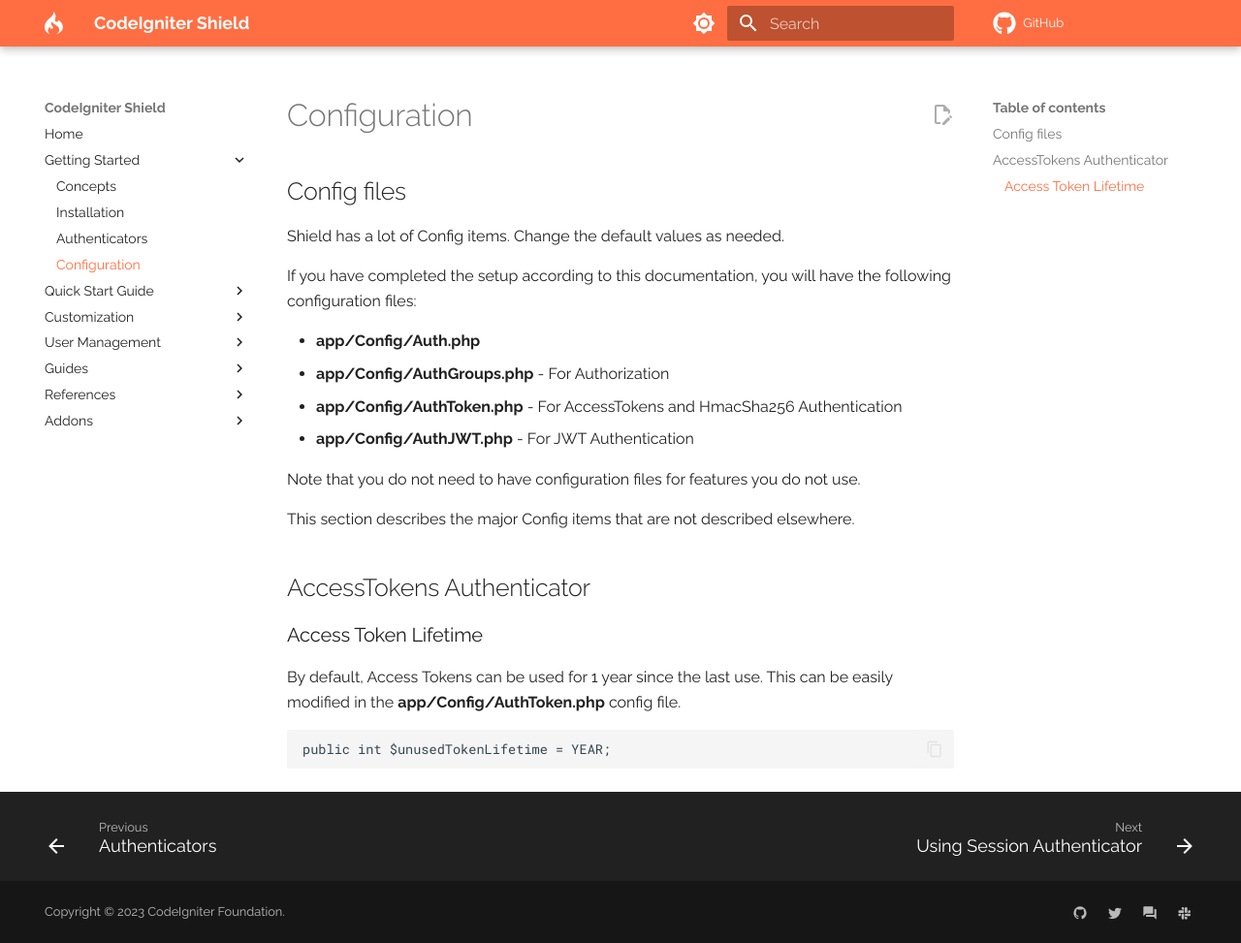
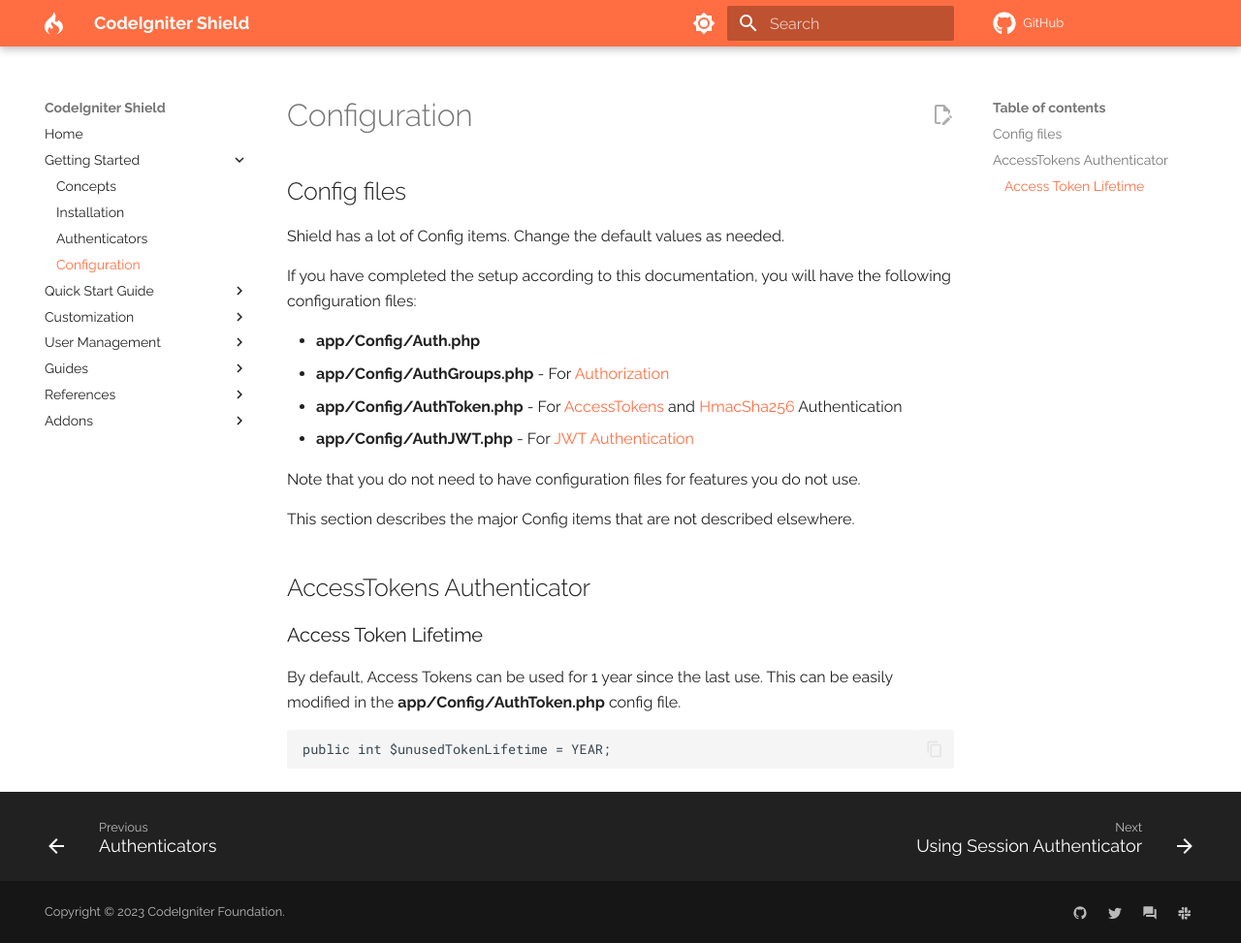
Before and after one commit to codeigniter4/shield, an MkDocs documentation site: the page built from docs/getting_started/configuration.md, in a window 1280 px wide and 973 px high. Shown: the whole window at 97% size. Built offline with MkDocs 1.6.1 and Material for MkDocs 9.7.7, drawn with Linux system fonts in a browser that asks for light colours; comment, search, counter and statistics services are not loaded; a style sheet for code colours, icons or effects is not loaded; part of the change alters nothing that is shown.

```diff
--- a/docs/getting_started/configuration.md
+++ b/docs/getting_started/configuration.md
@@ -8,9 +8,9 @@ If you have completed the setup according to this documentation, you will have
 the following configuration files:
 
 - **app/Config/Auth.php**
-- **app/Config/AuthGroups.php** - For Authorization
-- **app/Config/AuthToken.php** - For AccessTokens and HmacSha256 Authentication
-- **app/Config/AuthJWT.php** - For JWT Authentication
+- **app/Config/AuthGroups.php** - For [Authorization](../references/authorization.md)
+- **app/Config/AuthToken.php** - For [AccessTokens](../references/authentication/tokens.md#configuration) and [HmacSha256](../references/authentication/hmac.md#configuration) Authentication
+- **app/Config/AuthJWT.php** - For [JWT Authentication](../addons/jwt.md#configuration)
 
 Note that you do not need to have configuration files for features you do not use.
 
```
